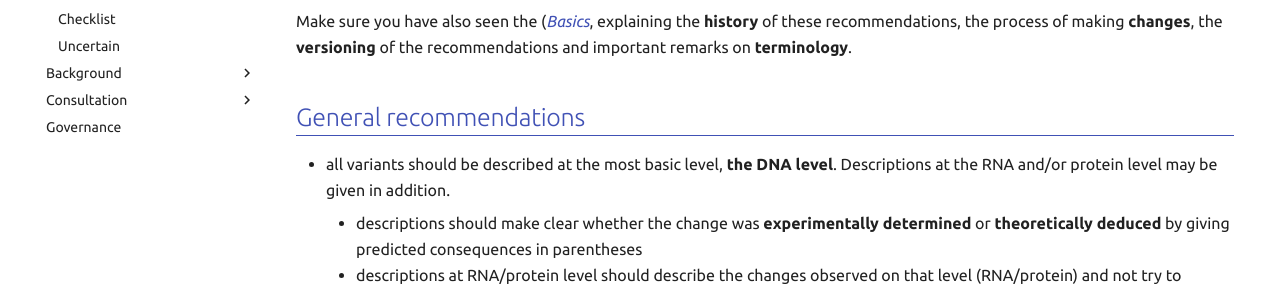
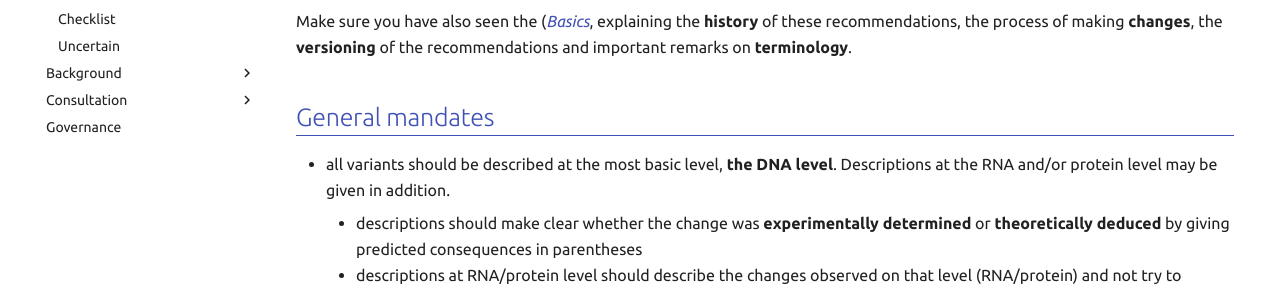
Before and after one commit to HGVSnomenclature/hgvs-nomenclature, an MkDocs documentation site: the page built from docs/recommendations/general.md, in a window 1280 px wide and 900 px high. Shown: the part 289-580 px from the top of the window. Built offline with MkDocs 1.6.1 and Material for MkDocs 9.7.7, drawn with Linux system fonts in a browser that asks for light colours.

Commit message:
These are mandates, not recommendations!

```diff
--- a/docs/recommendations/general.md
+++ b/docs/recommendations/general.md
@@ -4,7 +4,7 @@ Since references to web sites are not yet acknowledged as citations, please ment
 
 Make sure you have also seen the ([_Basics_](/background/basics/), explaining the **history** of these recommendations, the process of making **changes**, the **versioning** of the recommendations and important remarks on **terminology**.
 
-## General recommendations
+## General mandates
 
 * all variants should be described at the most basic level, **the DNA level**. Descriptions at the RNA and/or protein level may be given in addition.
     * descriptions should make clear whether the change was **experimentally determined** or **theoretically deduced** by giving predicted consequences in parentheses
```
